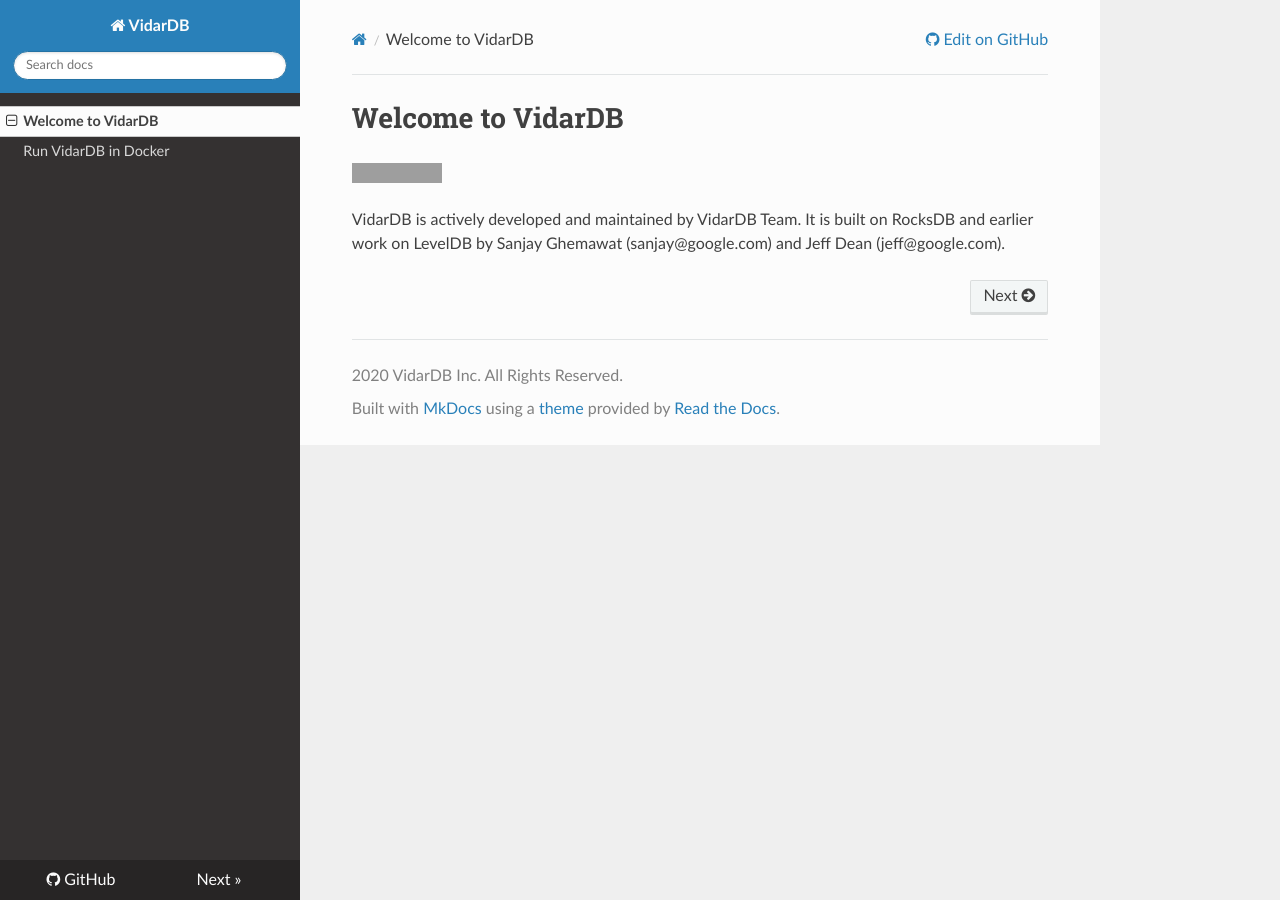
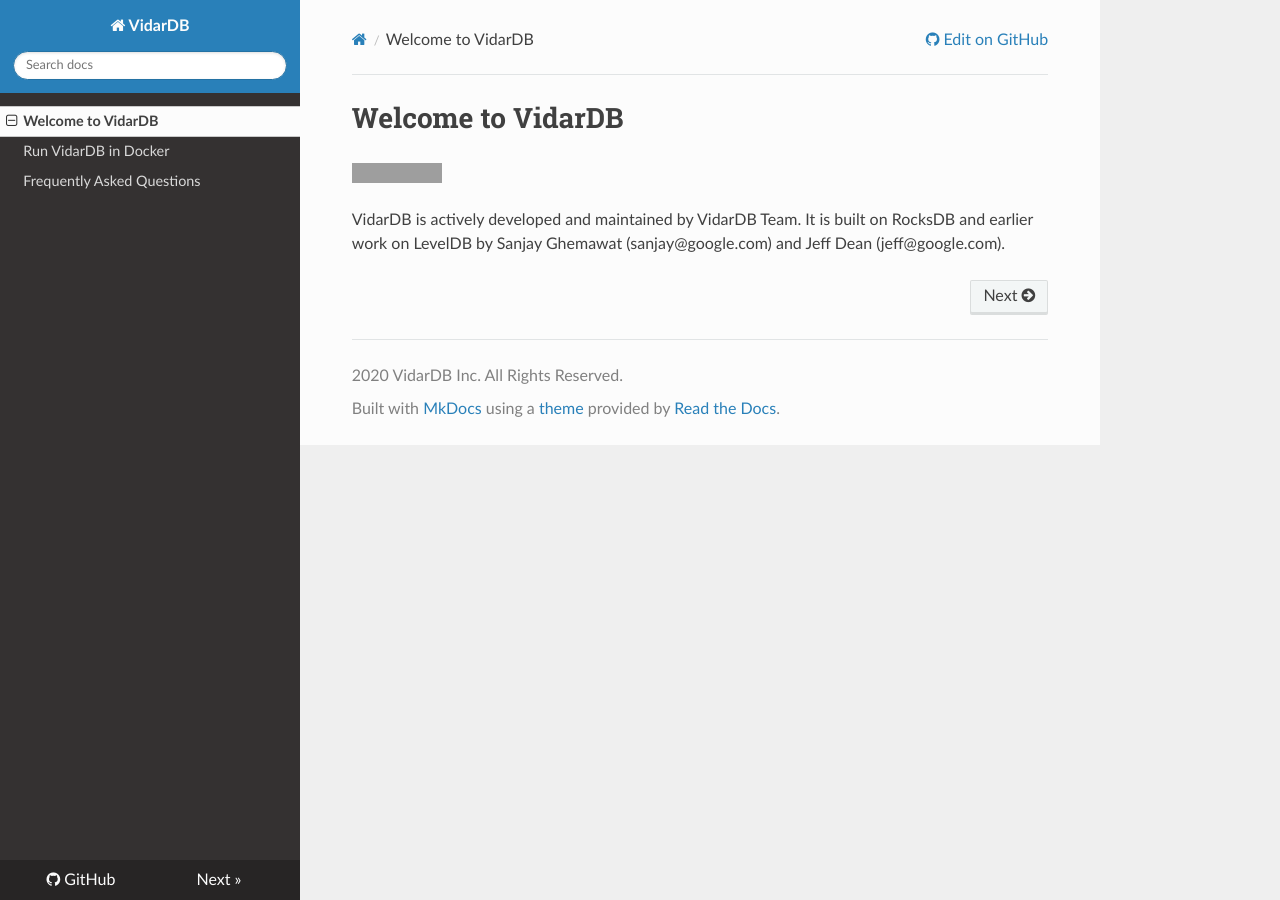
Before and after one commit to vidardb/docs, an MkDocs documentation site: the page built from docs/index.md, in a window 1280 px wide. Built offline with MkDocs 1.6.1, drawn with Linux system fonts in a browser that asks for light colours; nearby versions of some CDN libraries; grey boxes are pictures that could not be loaded.

Commit message:
Add new page: faq.

```diff
--- a/mkdocs.yml
+++ b/mkdocs.yml
@@ -7,3 +7,4 @@
 nav:
     - 'Welcome to VidarDB': 'index.md'
     - 'Run VidarDB in Docker': 'run_vidarDB_in_docker.md'
+    - 'Frequently Asked Questions': 'faq.md'
```
Also changed, not shown: docs/faq.md (added, +1 -0 lines).
